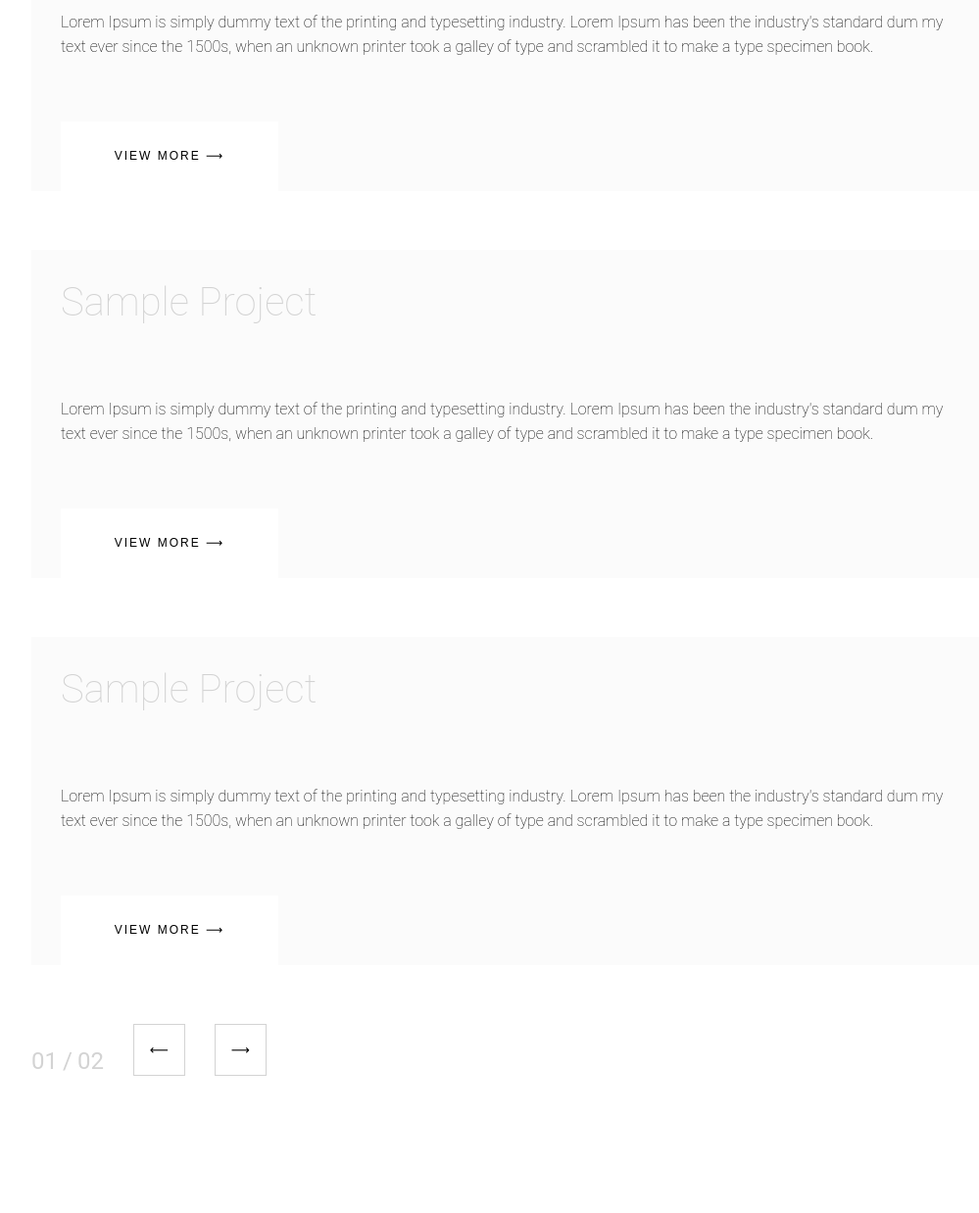
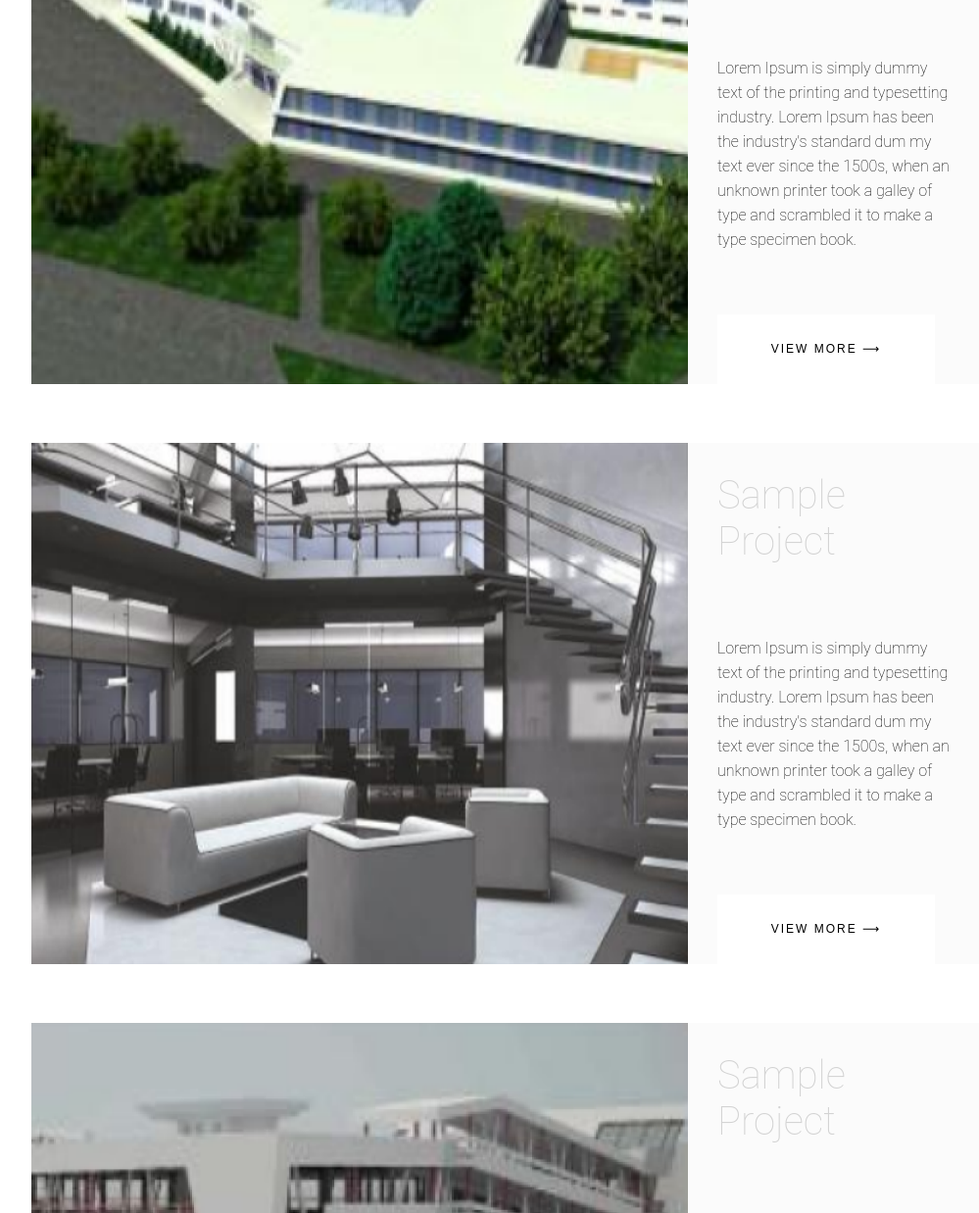
Before and after one commit to TonyAxel/digitalproject, a plain HTML site: page page/projects.html in a window 1280 px wide. Shown: the part 479-1717 px from the top of the page at 98% size, without its empty margins (104-1103 px from the left). Drawn offline with Linux system fonts and the light colour scheme; the site is published under a folder, as on GitHub Pages, so addresses that start at the root find nothing.

Commit message:
Update projects.html

```diff
--- a/page/projects.html
+++ b/page/projects.html
@@ -31,7 +31,7 @@
             <div class="all-projects">
                 <div class="all-projects-sample_one">
                     <form action="/page/sampleproject.html">
-                        <img src="/imeges2/sample project.png" alt="">
+                        <img src="../imeges2/sample project.png" alt="">
                         <div class="all-projects-sample_one-description">
                             <h2>Sample Project</h2>
                             <p>Lorem Ipsum is simply dummy text of the printing and typesetting industry. Lorem Ipsum has been the industry's standard dum my text ever since the 1500s, when an unknown printer took a galley of type and scrambled it to make a type specimen book.</p>
@@ -40,7 +40,7 @@
                     </form>
                 </div>
                 <div class="all-projects-sample_two">
-                    <img src="/imeges2/sample project 2.png" alt="">
+                    <img src="../imeges2/sample project 2.png" alt="">
                     <div class="all-projects-sample_two-description">
                         <h2>Sample Project</h2>
                         <p>Lorem Ipsum is simply dummy text of the printing and typesetting industry. Lorem Ipsum has been the industry's standard dum my text ever since the 1500s, when an unknown printer took a galley of type and scrambled it to make a type specimen book.</p>
@@ -48,7 +48,7 @@
                     </div>
                 </div>
                 <div class="all-projects-sample_free">
-                    <img src="/imeges2/sample project 3.png" alt="">
+                    <img src="../imeges2/sample project 3.png" alt="">
                     <div class="all-projects-sample_free-description">
                         <h2>Sample Project</h2>
                         <p>Lorem Ipsum is simply dummy text of the printing and typesetting industry. Lorem Ipsum has been the industry's standard dum my text ever since the 1500s, when an unknown printer took a galley of type and scrambled it to make a type specimen book.</p>
```
